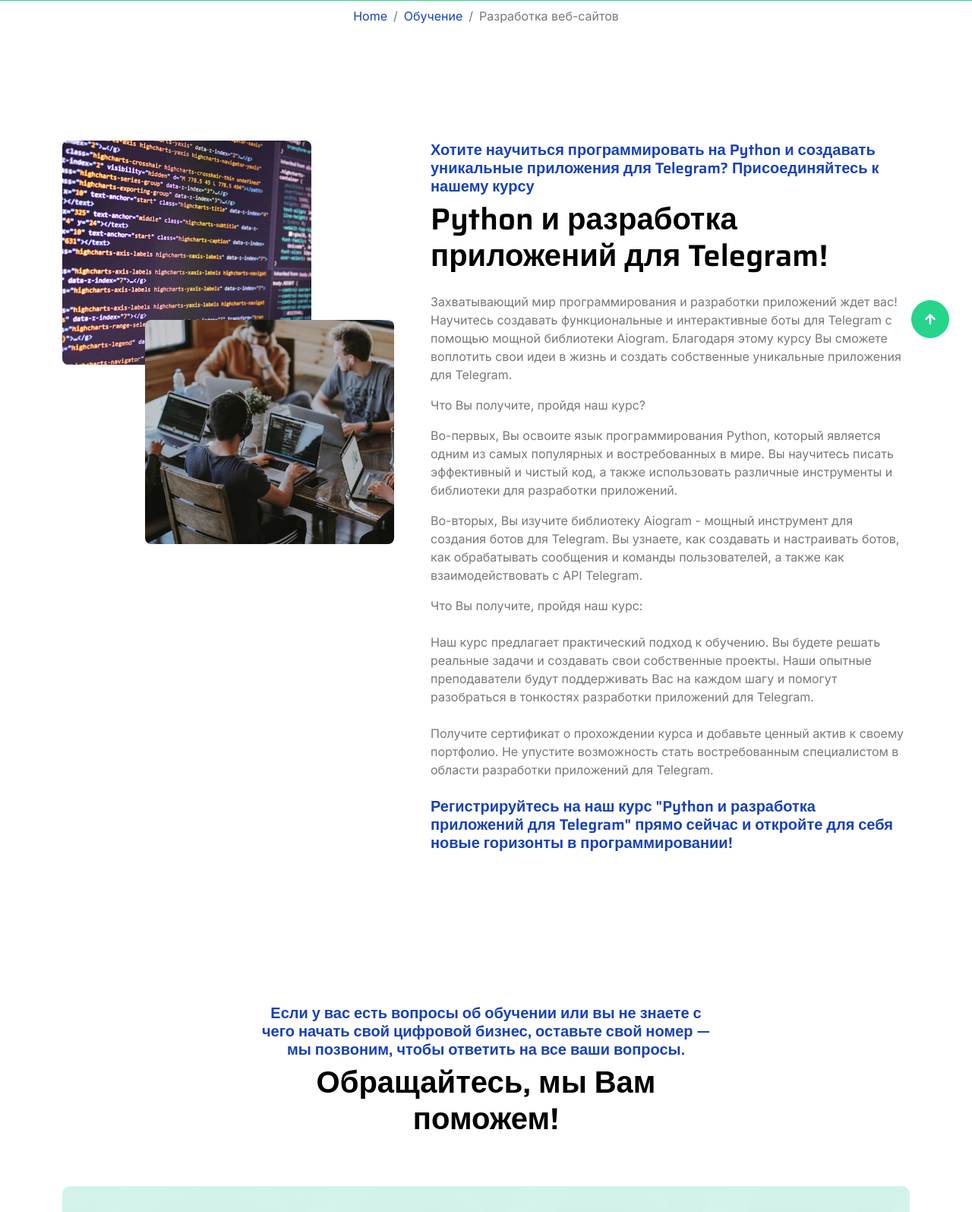
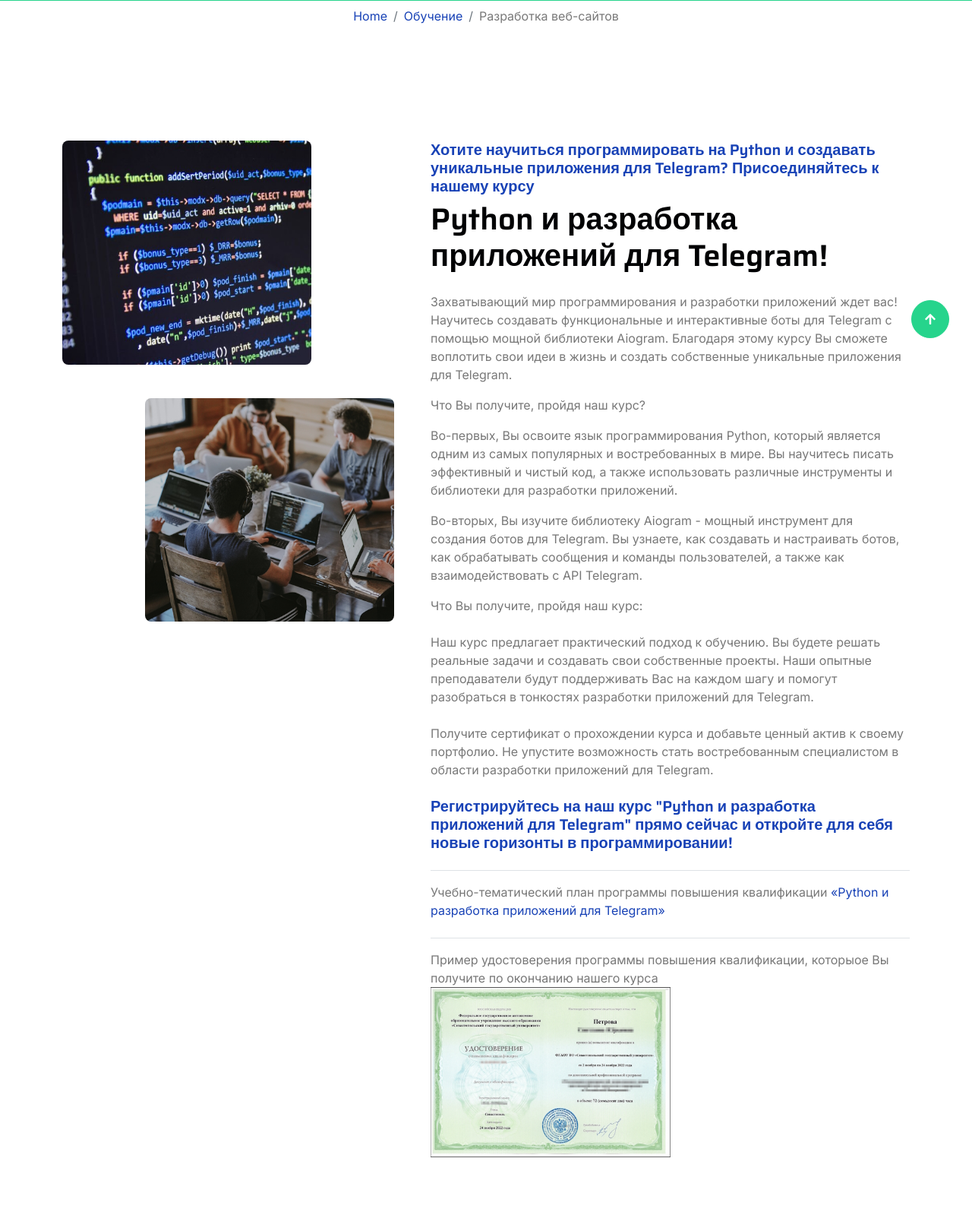
Before and after one commit to master-cim/bazadel, a Django app: page /learning/edutel in a window 1280 px wide. Shown: the part 325-1920 px from the top of the page at 76% size. Run offline with Django 4.2, Linux system fonts and the light colour scheme; some libraries are stand-ins or nearby versions.

Commit message:
рабочая программа для ДПО

```diff
--- a/bazadel/templates/includes/education.html
+++ b/bazadel/templates/includes/education.html
@@ -40,7 +40,7 @@
                             <div class="project-content">
                                 <a href="{% url 'posts:edutel' %}" class="text-center">
                                     <h4 class="text-secondary">Программирование на Python</h4>
-                                    <p class="m-0 text-white">Python и разработка пиложений для Telegram</p>
+                                    <p class="m-0 text-white">Python и разработка приложений для Telegram</p>
                                 </a>
                             </div>
                         </div>
--- a/bazadel/templates/posts/edu_tel.html
+++ b/bazadel/templates/posts/edu_tel.html
@@ -56,6 +56,18 @@
                     <h5 class="text-primary">
                          Регистрируйтесь на наш курс "Python и разработка приложений для Telegram" прямо сейчас и откройте для себя новые горизонты в программировании!
                     </h5>
+                    <div class="border-top mt-4 pt-3">
+                        <p class="mb-0">Учебно-тематический план программы повышения квалификации
+                             <a href="{% static 'doc/curriculum2023.pdf' %}" class="text-primary">«Python и разработка приложений для Telegram»</a>
+                        </p>
+                      </div>
+                      <div class="border-top mt-4 pt-3">
+                        <p class="mb-0">Пример удостоверения программы повышения квалификации, которыое Вы получите по окончанию нашего курса
+                            <div class="h-100 position-relative">
+                                <img src="{% static 'img/dpo.jpg' %}" class="img-fluid w-50" alt="">
+                            </div>
+                        </p>
+                      </div>
                     </div>
                 </div>
             </div>
--- a/bazadel/templates/posts/index.html
+++ b/bazadel/templates/posts/index.html
@@ -29,8 +29,8 @@
                               <h6 class="text-secondary h4 animated fadeInUp">Лучшие ИТ-решения</h6>
                               <h1 class="text-white display-1 mb-4 animated fadeInLeft">Качественные цифровые услуги, которые вам действительно нужны!</h1>
                               <p class="mb-4 text-white fs-5 animated fadeInDown">Наша цель повысить эффективность ваших бизнес-процессов. </p>
-                              <a href="" class="me-2"><button type="button" class="px-4 py-sm-3 px-sm-5 btn btn-primary rounded-pill carousel-content-btn1 animated fadeInLeft">Читать далее</button></a>
-                              <a href="" class="ms-2"><button type="button" class="px-4 py-sm-3 px-sm-5 btn btn-primary rounded-pill carousel-content-btn2 animated fadeInRight">Свяжитесь с нами</button></a>
+                              <a href="{% url 'posts:about' %}" class="me-2"><button type="button" class="px-4 py-sm-3 px-sm-5 btn btn-primary rounded-pill carousel-content-btn1 animated fadeInLeft">Читать далее</button></a>
+                              <a href="#nav_order" class="ms-2"><button type="button" class="px-4 py-sm-3 px-sm-5 btn btn-primary rounded-pill carousel-content-btn2 animated fadeInRight">Свяжитесь с нами</button></a>
                           </div>
                       </div>
                   </div>
```
Also changed, not shown: bazadel/static/img/dpo.jpg (added), bazadel/static/img/dpo.png (added), bazadel/static/img/edutel-1.jpg, 1 other file.
